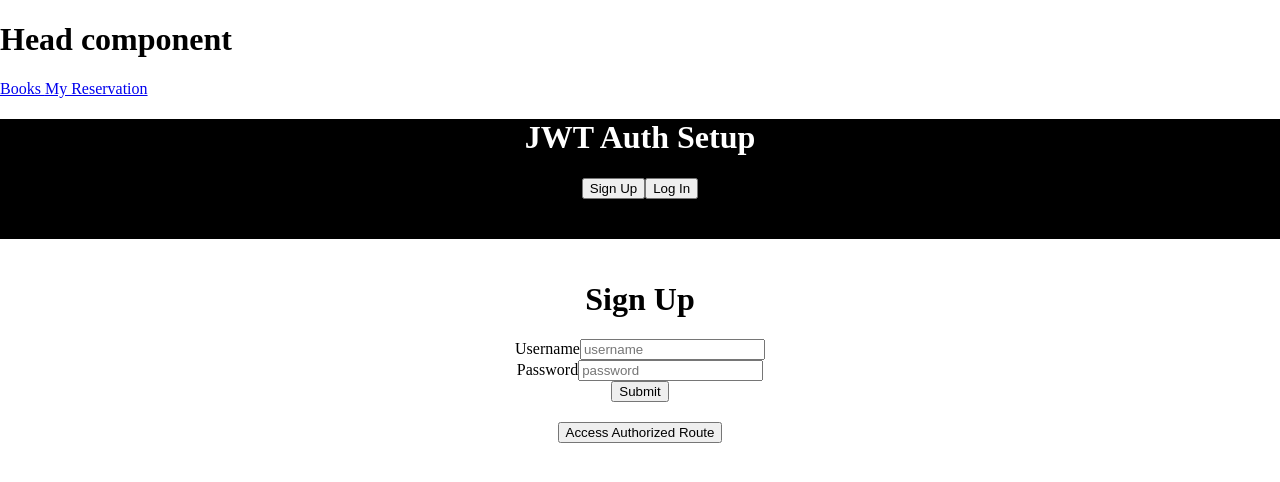
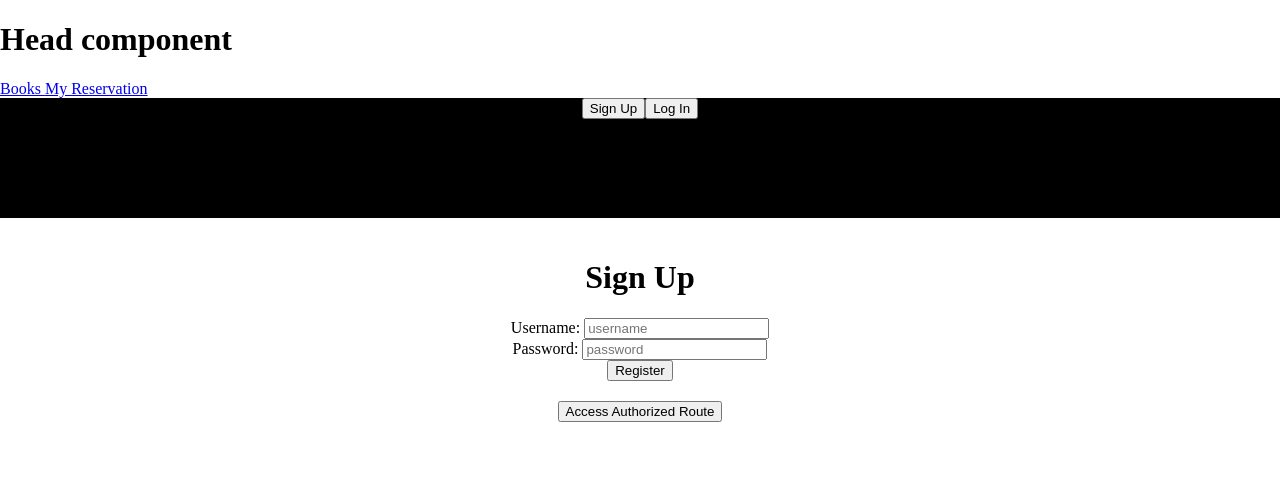
Before and after one commit to NurkaAmre/Final-Capstone-Front-end, a React (Create React App) app: page / in a window 1280 px wide. Shown: the top 482 px of the page. Built offline with nearby package versions, Linux system fonts and the light colour scheme.

Commit message:
Define bbutton types

```diff
--- a/src/Header.js
+++ b/src/Header.js
@@ -8,7 +8,6 @@ const headerStyle = {
 function Header(props) {
   return (
     <div style={headerStyle}>
-      <h1 style={{ color: 'white' }}>JWT Auth Setup</h1>
       <button type="button" className="ui button" onClick={() => props.handleFormSwitch('signUp')}>Sign Up</button>
       <button type="button" className="ui button" onClick={() => props.handleFormSwitch('login')}>Log In</button>
     </div>
--- a/src/LoginForm.js
+++ b/src/LoginForm.js
@@ -14,7 +14,7 @@ function LoginForm(props) {
 
   const handleSubmit = (evt) => {
     evt.preventDefault();
-    fetch('http://localhost:3000/api/v1/user', {
+    fetch('http://localhost:3000/api/v1/users', {
       method: 'POST',
       headers: {
         'Content-Type': 'application/json',
@@ -44,12 +44,12 @@ function LoginForm(props) {
         <h1>Log In</h1>
         <form className="ui form" onSubmit={handleSubmit}>
           <div className="field">
-            <label>Username</label>
-            <input value={username} onChange={handleUsernameChange} type="text" placeholder="username" />
+            <label htmlFor="username">Username: </label>
+            <input id="username" value={username} onChange={handleUsernameChange} type="text" placeholder="username" />
           </div>
           <div className="field">
-            <label>Password</label>
-            <input value={password} onChange={handlePasswordChange} type="password" placeholder="password" />
+            <label htmlFor="password">Password: </label>
+            <input id="password" value={password} onChange={handlePasswordChange} type="password" placeholder="password" />
           </div>
 
           <button className="ui button" type="submit">Submit</button>
--- a/src/SignInForm.js
+++ b/src/SignInForm.js
@@ -14,7 +14,7 @@ function SignInForm(props) {
 
   const handleSubmit = (evt) => {
     evt.preventDefault();
-    fetch('http://localhost:3000/api/v1/user', {
+    fetch('http://localhost:3000/api/v1/users', {
       method: 'POST',
       headers: {
         'Content-Type': 'application/json',
@@ -44,15 +44,15 @@ function SignInForm(props) {
       <h1>Sign Up</h1>
       <form className="ui form" onSubmit={handleSubmit}>
         <div className="field">
-          <label>Username</label>
+          <label>Username: </label>
           <input value={username} onChange={handleUsernameChange} type="text" placeholder="username" />
         </div>
         <div className="field">
-          <label>Password</label>
+          <label>Password: </label>
           <input value={password} onChange={handlePasswordChange} type="password" placeholder="password" />
         </div>
 
-        <button className="ui button" type="submit">Submit</button>
+        <button className="ui button" type="submit">Register</button>
       </form>
     </div>
   );
```
